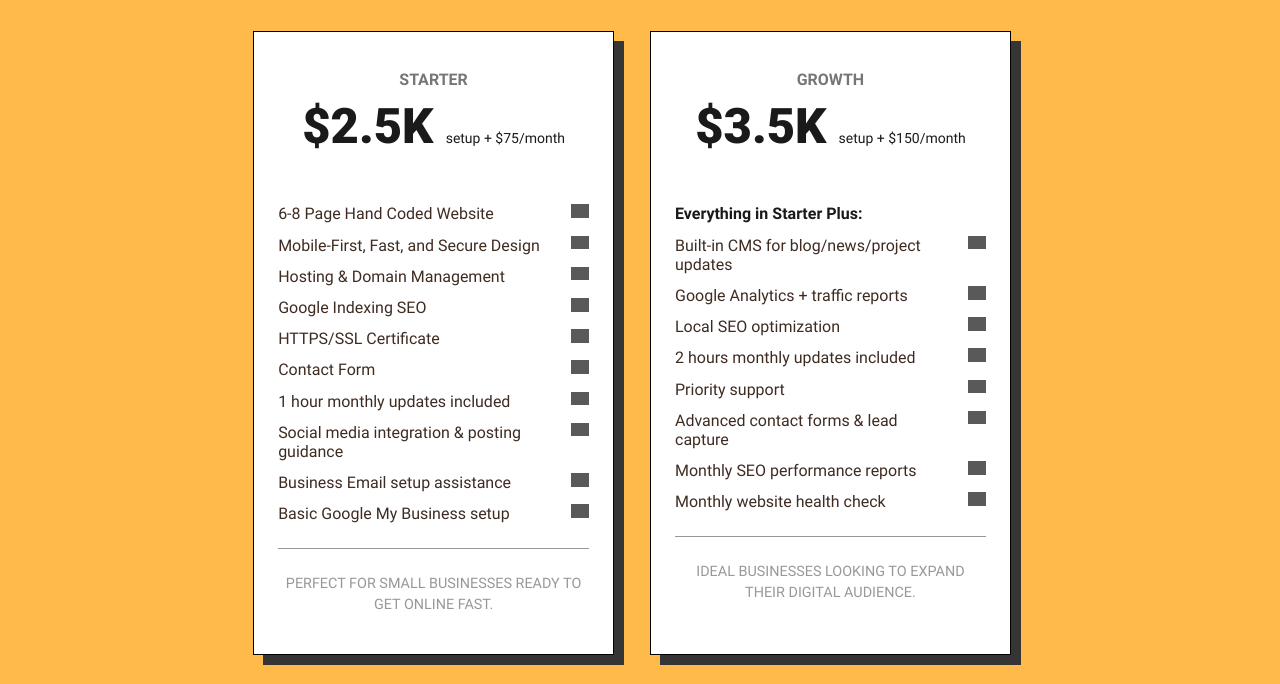
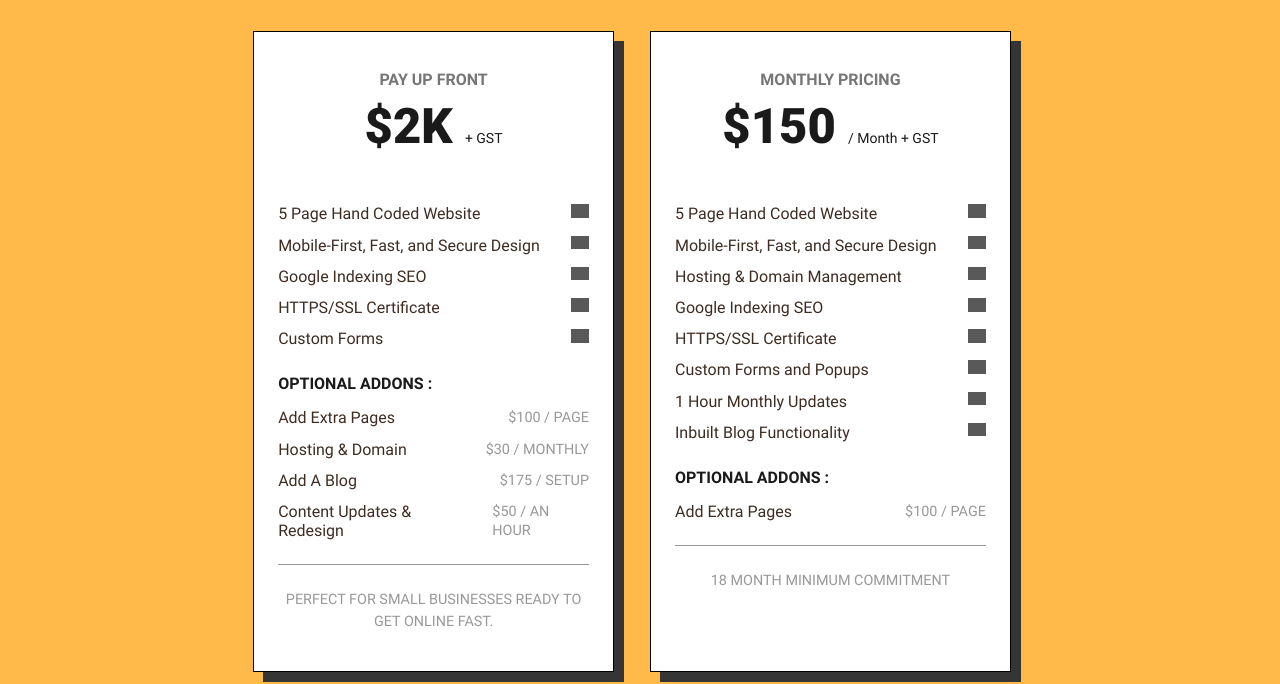
Before and after one commit to ThatLizardCanCode/SunlitSites, an Eleventy site: page src/index.html in a window 1280 px wide. Shown: the part 643-1327 px from the top of the page. Built offline with nearby package versions, Linux system fonts and the light colour scheme; Eleventy itself is replaced by a stand-in of ours; files that its build step writes are made by us from their sources; grey boxes are pictures that could not be loaded.

Commit message:
content update

```diff
--- a/src/_includes/components/cta.html
+++ b/src/_includes/components/cta.html
@@ -17,18 +17,73 @@
             <a href="" class="cs-button-solid">Get In Touch</a>
         </div>
         <ul class="cs-card-group">
+
+            <li class="cs-item">
+                <span class="cs-package">Pay Up Front</span>
+                <span class="cs-price">$2K
+					<span class="cs-duration"> + GST</span>
+                </span>
+
+                <ul class="cs-ul">
+
+  <li class="cs-li">
+                        5 Page Hand Coded Website
+                        <img class="cs-icon" aria-hidden="true" loading="lazy" decoding="async" src="https://csimg.nyc3.cdn.digitaloceanspaces.com/Icons/mech-check.svg" alt="checkmark" width="18" height="18">
+                    </li>
+                    <li class="cs-li">
+                        Mobile-First, Fast, and Secure Design
+                        <img class="cs-icon" aria-hidden="true" loading="lazy" decoding="async" src="https://csimg.nyc3.cdn.digitaloceanspaces.com/Icons/mech-check.svg" alt="checkmark" width="18" height="18">
+                    </li>
+
+                    <li class="cs-li">
+                        Google Indexing SEO
+                        <img class="cs-icon" aria-hidden="true" loading="lazy" decoding="async" src="https://csimg.nyc3.cdn.digitaloceanspaces.com/Icons/mech-check.svg" alt="checkmark" width="18" height="18">
+                    </li>
+                        <li class="cs-li">
+                        HTTPS/SSL Certificate
+                        <img class="cs-icon" aria-hidden="true" loading="lazy" decoding="async" src="https://csimg.nyc3.cdn.digitaloceanspaces.com/Icons/mech-check.svg" alt="checkmark" width="18" height="18">
+                    </li>
+                    <li class="cs-li">
+                        Custom Forms
+                        <img class="cs-icon" aria-hidden="true" loading="lazy" decoding="async" src="https://csimg.nyc3.cdn.digitaloceanspaces.com/Icons/mech-check.svg" alt="checkmark" width="18" height="18">
+                    </li>
+
+
+
+
+                    <h4 class="cs-h4">Optional Addons :</h4>
+                    <li class="cs-li">
+                        Add Extra Pages
+                        <span class="cs-side-price"> $100 / Page</span>
+                    </li>
+                    <li class="cs-li">
+                        Hosting & Domain
+                        <span class="cs-side-price"> $30 / Monthly</span>
+                    </li>
+                    <li class="cs-li">
+                        Add A Blog
+                        <span class="cs-side-price"> $175 / Setup</span>
+                    </li>
+                    <li class="cs-li">
+                        Content Updates & Redesign
+                        <span class="cs-side-price"> $50 / An Hour</span>
+                    </li>
+                </ul>
+                <span class="cs-package bottom">Perfect for small businesses ready to get online fast.</span>
+            </li>
+
             <li class="cs-item">
 
-                <span class="cs-package">STARTER</span>
+                <span class="cs-package">Monthly Pricing</span>
 
                 <span class="cs-price">
-                    $2.5K
-                    <span class="cs-duration">setup + $75/month</span>
+                    $150
+                    <span class="cs-duration">/ Month + GST</span>
                 </span>
                 <ul class="cs-ul">
 
                     <li class="cs-li">
-                        6-8 Page Hand Coded Website
+                        5 Page Hand Coded Website
                         <img class="cs-icon" aria-hidden="true" loading="lazy" decoding="async" src="https://csimg.nyc3.cdn.digitaloceanspaces.com/Icons/mech-check.svg" alt="checkmark" width="18" height="18">
                     </li>
                     <li class="cs-li">
@@ -43,79 +98,32 @@
                         Google Indexing SEO
                         <img class="cs-icon" aria-hidden="true" loading="lazy" decoding="async" src="https://csimg.nyc3.cdn.digitaloceanspaces.com/Icons/mech-check.svg" alt="checkmark" width="18" height="18">
                     </li>
-                        <li class="cs-li">
+                    <li class="cs-li">
                         HTTPS/SSL Certificate
                         <img class="cs-icon" aria-hidden="true" loading="lazy" decoding="async" src="https://csimg.nyc3.cdn.digitaloceanspaces.com/Icons/mech-check.svg" alt="checkmark" width="18" height="18">
                     </li>
                     <li class="cs-li">
-                        Contact Form
+                        Custom Forms and Popups
                         <img class="cs-icon" aria-hidden="true" loading="lazy" decoding="async" src="https://csimg.nyc3.cdn.digitaloceanspaces.com/Icons/mech-check.svg" alt="checkmark" width="18" height="18">
                     </li>
                     <li class="cs-li">
-                        1 hour monthly updates included
+                        1 Hour Monthly Updates
                         <img class="cs-icon" aria-hidden="true" loading="lazy" decoding="async" src="https://csimg.nyc3.cdn.digitaloceanspaces.com/Icons/mech-check.svg" alt="checkmark" width="18" height="18">
                     </li>
                     <li class="cs-li">
-                        Social media integration & posting guidance
+                        Inbuilt Blog Functionality
                         <img class="cs-icon" aria-hidden="true" loading="lazy" decoding="async" src="https://csimg.nyc3.cdn.digitaloceanspaces.com/Icons/mech-check.svg" alt="checkmark" width="18" height="18">
                     </li>
+
+                    <h4 class="cs-h4">Optional Addons :</h4>
                     <li class="cs-li">
-                        Business Email setup assistance
-                        <img class="cs-icon" aria-hidden="true" loading="lazy" decoding="async" src="https://csimg.nyc3.cdn.digitaloceanspaces.com/Icons/mech-check.svg" alt="checkmark" width="18" height="18">
-                    </li>
-                    <li class="cs-li">
-                        Basic Google My Business setup
-                        <img class="cs-icon" aria-hidden="true" loading="lazy" decoding="async" src="https://csimg.nyc3.cdn.digitaloceanspaces.com/Icons/mech-check.svg" alt="checkmark" width="18" height="18">
+                        Add Extra Pages
+                        <span class="cs-side-price"> $100 / Page</span>
                     </li>
                 </ul>
-                <span class="cs-package bottom">Perfect for small businesses ready to get online fast.</span>
-            </li>
-            <li class="cs-item">
-                <span class="cs-package">GROWTH</span>
-                <span class="cs-price">$3.5K
-					<span class="cs-duration">setup + $150/month</span>
-				</span>
-
-                <ul class="cs-ul">
-                    <li class="cs-li">
-                        <h4>Everything in Starter Plus: </h4>
-
-                    </li>
-                    <li class="cs-li">
-                        Built-in CMS for blog/news/project updates
-                        <img class="cs-icon" aria-hidden="true" loading="lazy" decoding="async" src="https://csimg.nyc3.cdn.digitaloceanspaces.com/Icons/mech-check.svg" alt="checkmark" width="18" height="18">
-                    </li>
-                    <li class="cs-li">
-                        Google Analytics + traffic reports
-                        <img class="cs-icon" aria-hidden="true" loading="lazy" decoding="async" src="https://csimg.nyc3.cdn.digitaloceanspaces.com/Icons/mech-check.svg" alt="checkmark" width="18" height="18">
-                    </li>
-                    <li class="cs-li">
-                        Local SEO optimization
-                        <img class="cs-icon" aria-hidden="true" loading="lazy" decoding="async" src="https://csimg.nyc3.cdn.digitaloceanspaces.com/Icons/mech-check.svg" alt="checkmark" width="18" height="18">
-                    </li>
-                    <li class="cs-li">
-                        2 hours monthly updates included
-                        <img class="cs-icon" aria-hidden="true" loading="lazy" decoding="async" src="https://csimg.nyc3.cdn.digitaloceanspaces.com/Icons/mech-check.svg" alt="checkmark" width="18" height="18">
-                    </li>
-                    <li class="cs-li">
-                        Priority support
-                        <img class="cs-icon" aria-hidden="true" loading="lazy" decoding="async" src="https://csimg.nyc3.cdn.digitaloceanspaces.com/Icons/mech-check.svg" alt="checkmark" width="18" height="18">
-                    </li>
-                    <li class="cs-li">
-                        Advanced contact forms & lead capture
-                        <img class="cs-icon" aria-hidden="true" loading="lazy" decoding="async" src="https://csimg.nyc3.cdn.digitaloceanspaces.com/Icons/mech-check.svg" alt="checkmark" width="18" height="18">
-                    </li>
-                    <li class="cs-li">
-                        Monthly SEO performance reports
-                        <img class="cs-icon" aria-hidden="true" loading="lazy" decoding="async" src="https://csimg.nyc3.cdn.digitaloceanspaces.com/Icons/mech-check.svg" alt="checkmark" width="18" height="18">
-                    </li>
-                    <li class="cs-li">
-                        Monthly website health check
-                        <img class="cs-icon" aria-hidden="true" loading="lazy" decoding="async" src="https://csimg.nyc3.cdn.digitaloceanspaces.com/Icons/mech-check.svg" alt="checkmark" width="18" height="18">
-
-                </ul>
-                    <span class="cs-package bottom">Ideal businesses looking to expand their digital Audience.</span>
+                <span class="cs-package bottom">18 month minimum commitment</span>
             </li>
         </ul>
+
     </div>
 </section>
--- a/src/assets/sass/root.scss
+++ b/src/assets/sass/root.scss
@@ -50,7 +50,11 @@ body {
     box-sizing: border-box;
 }
 
-
+.cs-h4{
+                margin-top: 0.75rem;
+                text-transform: uppercase;
+                font: clamp(0.8125rem, 1.4vw, 1rem);
+    }
 .a-btn{
     color: var(--primary);
     text-decoration: none;
@@ -1579,6 +1583,13 @@ body {
 
         }
 
+        .cs-side-price {
+                        font-weight: 500;
+            color: #767676c0;
+            font-size: clamp(0.775rem, 1.4vw, 0.9rem);
+            text-transform: uppercase;
+        }
+
         .cs-price {
             /* 31px - 49px */
             font-size: var(--headerFontSize);
--- a/src/assets/sass/services.scss
+++ b/src/assets/sass/services.scss
@@ -6,6 +6,8 @@
 <!-- ============================================ -->*/
 @media only screen and (min-width: 0rem) {
 #sbs-1095-1112{
+
+
 
     .cs-h3 {
         /* 20px - 25px */
```
Also changed, not shown: src/assets/css/root.css, 2 other files.
